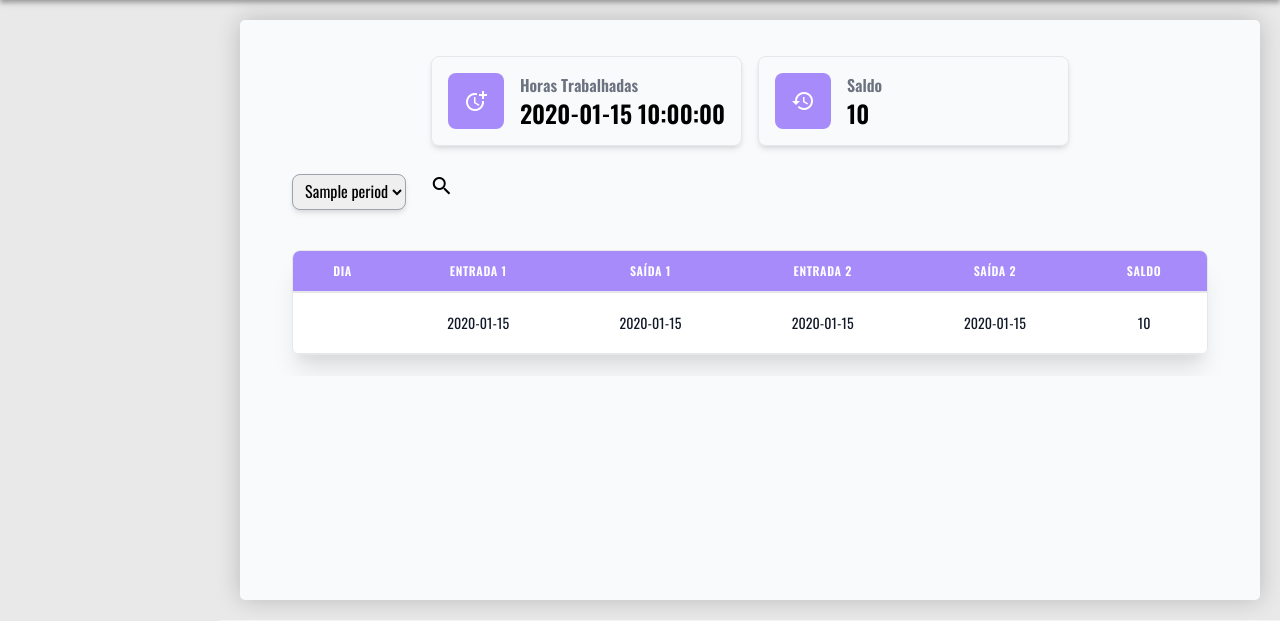
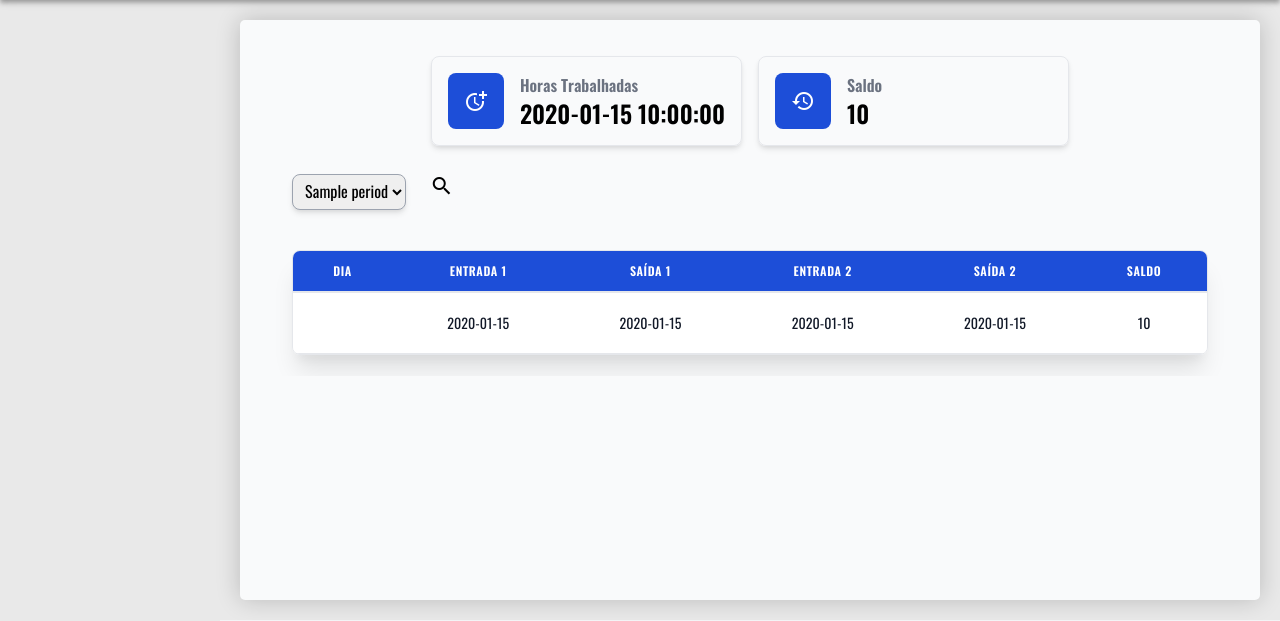
Before and after one commit to SergioFelzener/record, a PHP site: template src/views/monthly_report.php in a window 1280 px wide. Shown: the part 90-711 px from the top of the page. Run offline with PHP 8.4, Linux system fonts and the light colour scheme; the visitor is signed in with stand-in values (Sample User, id 1); the template is opened without the code that fills it: most values are stand-ins (such as "Sample title", 1, 10 or a date in 2020); data that the repository does not hold is empty; style sheets or scripts are compiled from the project's sources.

Commit message:
ajuste de cores

```diff
--- a/src/views/monthly_report.php
+++ b/src/views/monthly_report.php
@@ -15,7 +15,7 @@
             <div class="md:grid md:grid-cols-2 md:gap-4 space-y-4 md:space-y-0">
                 <div class="shadow-md border rounded-lg">
                     <div class="flex items-center space-x-4 p-4">
-                        <div class="flex items-center p-4 bg-purple-400 text-white rounded-lg">
+                        <div class="flex items-center p-4 bg-blue-700 text-white rounded-lg">
                             <i class="material-icons">more_time</i>
                         </div>
                         <div class="flex-1">
@@ -30,7 +30,7 @@
                 </div>
                 <div class="shadow-md border rounded-lg">
                     <div class="flex items-center space-x-4 p-4">
-                        <div class="flex items-center p-4 bg-purple-400 text-white rounded-lg">
+                        <div class="flex items-center p-4 bg-blue-700 text-white rounded-lg">
                             <i class="material-icons">restore</i>
                         </div>
                         <div class="flex-1">
@@ -90,22 +90,22 @@
                         <table class="min-w-full leading-normal">
                             <thead>
                                 <tr>
-                                    <th class="px-5 py-3 border-b-2 border-gray-200 bg-purple-400 text-center text-xs font-semibold text-white uppercase tracking-wider">
+                                    <th class="px-5 py-3 border-b-2 border-gray-200 bg-blue-700 text-center text-xs font-semibold text-white uppercase tracking-wider">
                                         Dia
                                     </th>
-                                    <th class="px-5 py-3 border-b-2 border-gray-200 bg-purple-400 text-center text-xs font-semibold text-white uppercase tracking-wider">
+                                    <th class="px-5 py-3 border-b-2 border-gray-200 bg-blue-700  text-center text-xs font-semibold text-white uppercase tracking-wider">
                                         Entrada 1
                                     </th>
-                                    <th class="px-5 py-3 border-b-2 border-gray-200 bg-purple-400 text-center text-xs font-semibold text-white uppercase tracking-wider">
+                                    <th class="px-5 py-3 border-b-2 border-gray-200 bg-blue-700  text-center text-xs font-semibold text-white uppercase tracking-wider">
                                         Saída 1
                                     </th>
-                                    <th class="px-5 py-3 border-b-2 border-gray-200 bg-purple-400 text-center text-xs font-semibold text-white uppercase tracking-wider">
+                                    <th class="px-5 py-3 border-b-2 border-gray-200 bg-blue-700  text-center text-xs font-semibold text-white uppercase tracking-wider">
                                         Entrada 2
                                     </th>
-                                    <th class="px-5 py-3 border-b-2 border-gray-200 bg-purple-400 text-center text-xs font-semibold text-white uppercase tracking-wider">
+                                    <th class="px-5 py-3 border-b-2 border-gray-200 bg-blue-700  text-center text-xs font-semibold text-white uppercase tracking-wider">
                                         Saída 2
                                     </th>
-                                    <th class="px-5 py-3 border-b-2 border-gray-200 bg-purple-400 text-center text-xs font-semibold text-white uppercase tracking-wider">
+                                    <th class="px-5 py-3 border-b-2 border-gray-200 bg-blue-700  text-center text-xs font-semibold text-white uppercase tracking-wider">
                                         Saldo
                                     </th>
                                 </tr>
```
